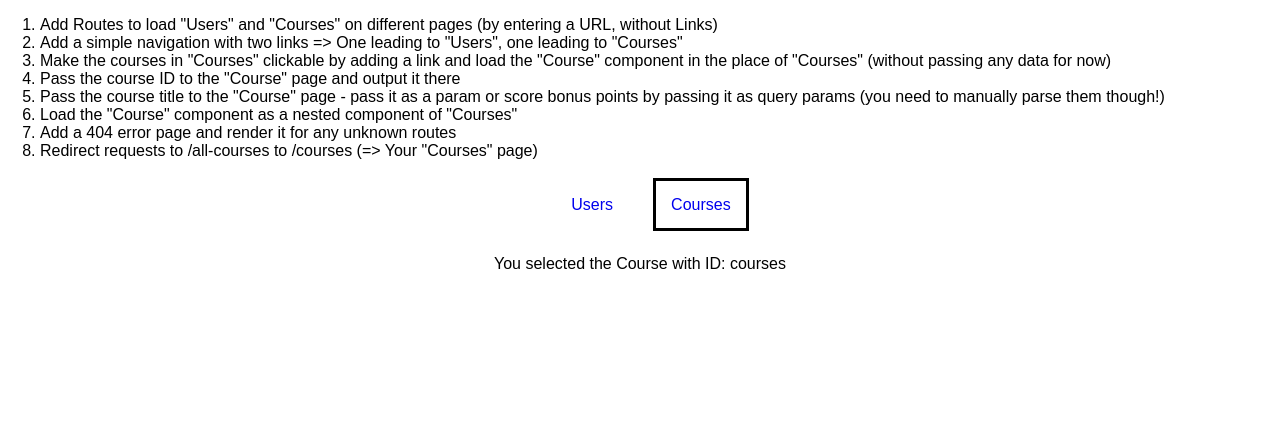
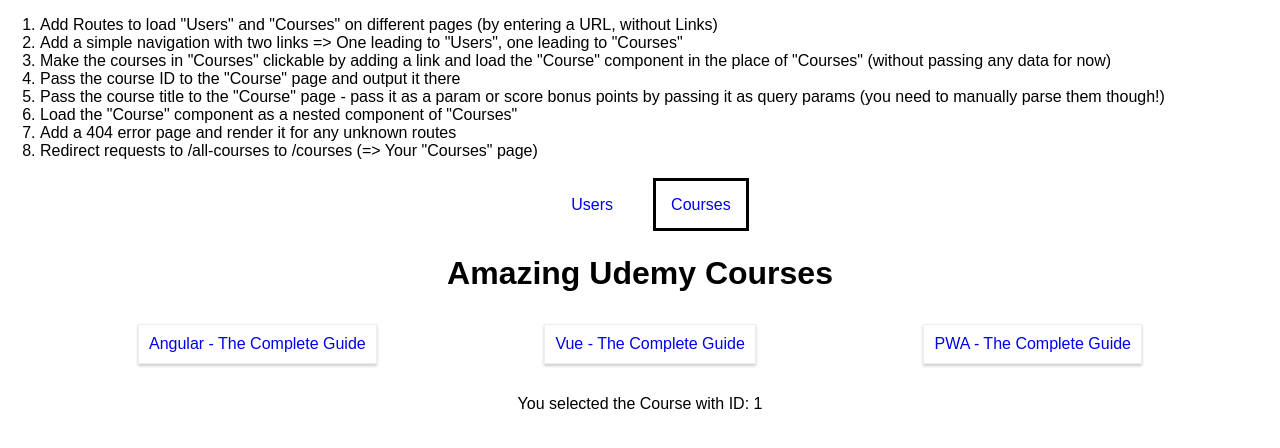
Before and after one commit to smarigowda/routing--assignment-problem, a React (Create React App) app: page /courses/1 in a window 1280 px wide. Shown: the top 448 px of the page. Built offline with nearby package versions, Linux system fonts and the light colour scheme.

Commit message:
nested route, to display the course below list of courses

```diff
--- a/src/App.js
+++ b/src/App.js
@@ -30,8 +30,8 @@ class App extends Component {
         </header>
         <Switch>
           <Route path="/users" exact component={Users} />
-          <Route path="/courses" exact component={Courses} />
-          <Route path="/:id" component={Course} />
+          <Route path="/courses" component={Courses} />
+          {/* <Route path="/:id" component={Course} /> */}
         </Switch>
       </div>
     );
--- a/src/containers/Courses/Courses.js
+++ b/src/containers/Courses/Courses.js
@@ -1,5 +1,5 @@
 import React, { Component } from 'react';
-import { Link } from 'react-router-dom';
+import { Link, Route } from 'react-router-dom';
 import Course from '../Course/Course';
 
 import './Courses.css';
@@ -23,7 +23,7 @@ class Courses extends Component {
                             return (
                                 <Link to={
                                     {
-                                        pathname: '/' + course.id,
+                                        pathname: '/courses/' + course.id,
                                         search: '?title=' + course.title,
                                     }
                                 } key={course.id}>
@@ -33,6 +33,7 @@ class Courses extends Component {
                         } )
                     }
                 </section>
+                <Route path={ '/courses/:id'} component={Course} />
             </div>
         );
     }
```
